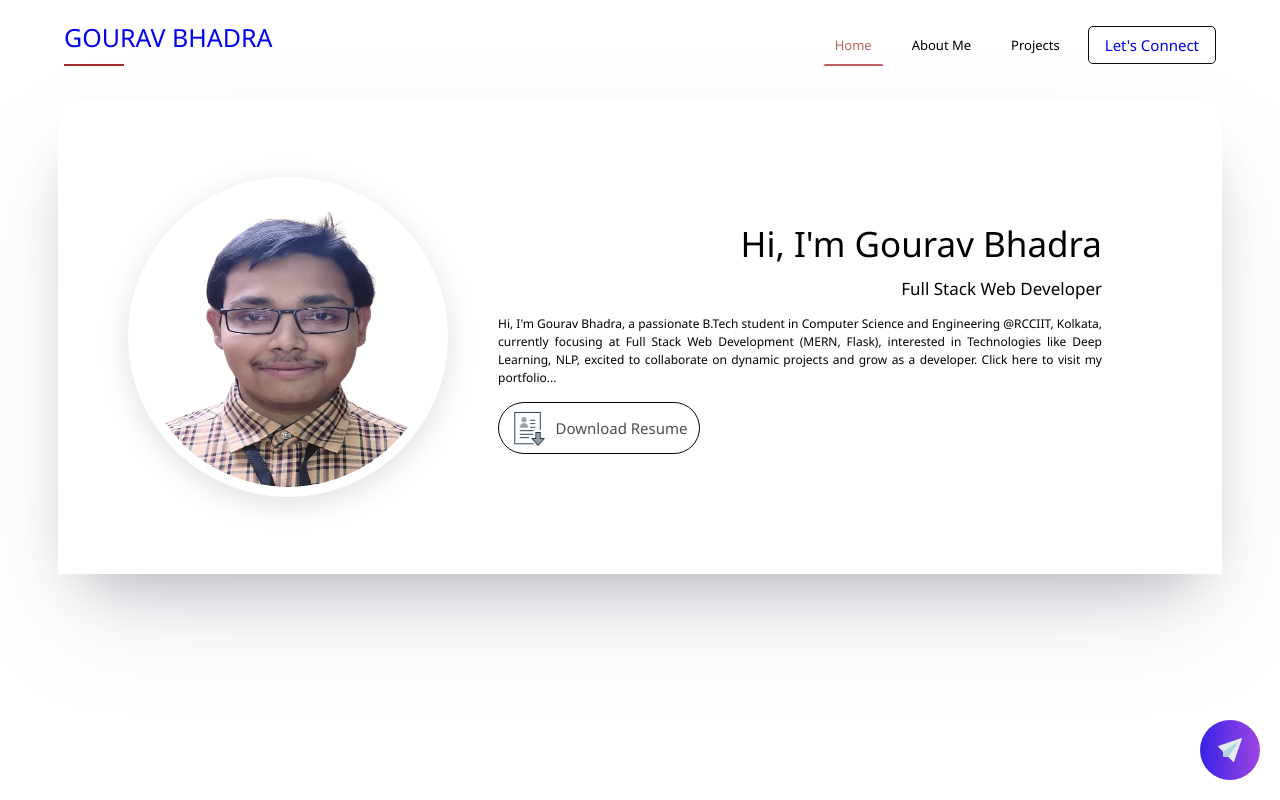
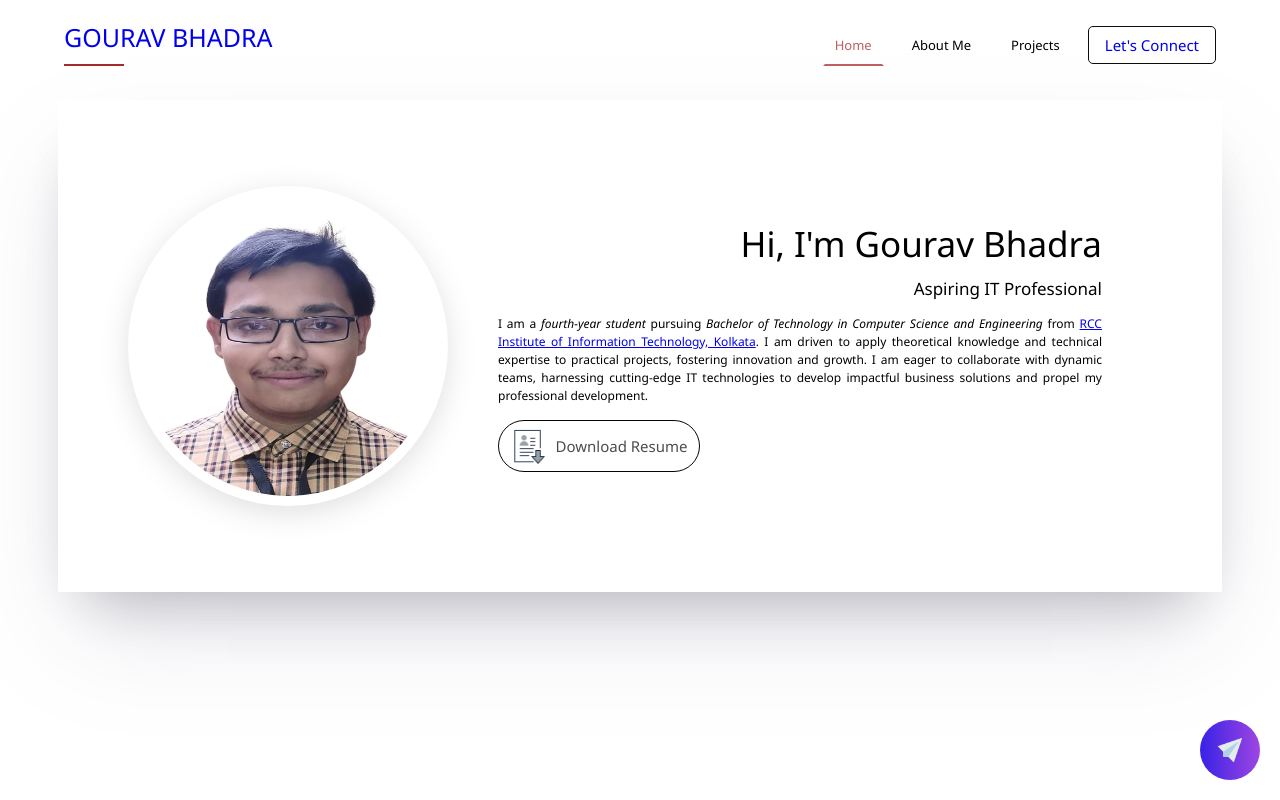
Before and after one commit to gouravbhadra2001/gourav_bhadra_portfolio, a React (Create React App) app: page / in a window 1280 px wide. Built offline with nearby package versions, Linux system fonts and the light colour scheme.

Commit message:
Update Home.jsx

```diff
--- a/src/Components/Dynamic/Home/Home.jsx
+++ b/src/Components/Dynamic/Home/Home.jsx
@@ -46,11 +46,11 @@ const Home = () => {
         <div className="name">Hi, I'm Gourav Bhadra</div>
 
         {/* Developer */}
-        <div className="developer">Full Stack Web Developer</div>
+        <div className="developer">Aspiring IT Professional</div>
 
         {/* Summary */}
         <div className="summary">
-          Hi, I'm Gourav Bhadra, a passionate B.Tech student in Computer Science and Engineering @RCCIIT, Kolkata, currently focusing at Full Stack Web Development (MERN, Flask), interested in Technologies like Deep Learning, NLP, excited to collaborate on dynamic projects and grow as a developer. Click here to visit my portfolio...
+          I am a <i>fourth-year student</i> pursuing <i> Bachelor of Technology in Computer Science and Engineering</i> from <a href="https://rcciit.org/" target="_blank">RCC Institute of Information Technology, Kolkata</a>. I am driven to apply theoretical knowledge and technical expertise to practical projects, fostering innovation and growth. I am eager to collaborate with dynamic teams, harnessing cutting-edge IT technologies to develop impactful business solutions and propel my professional development.
         </div>
 
         {/* Download Resume Button */}
```
